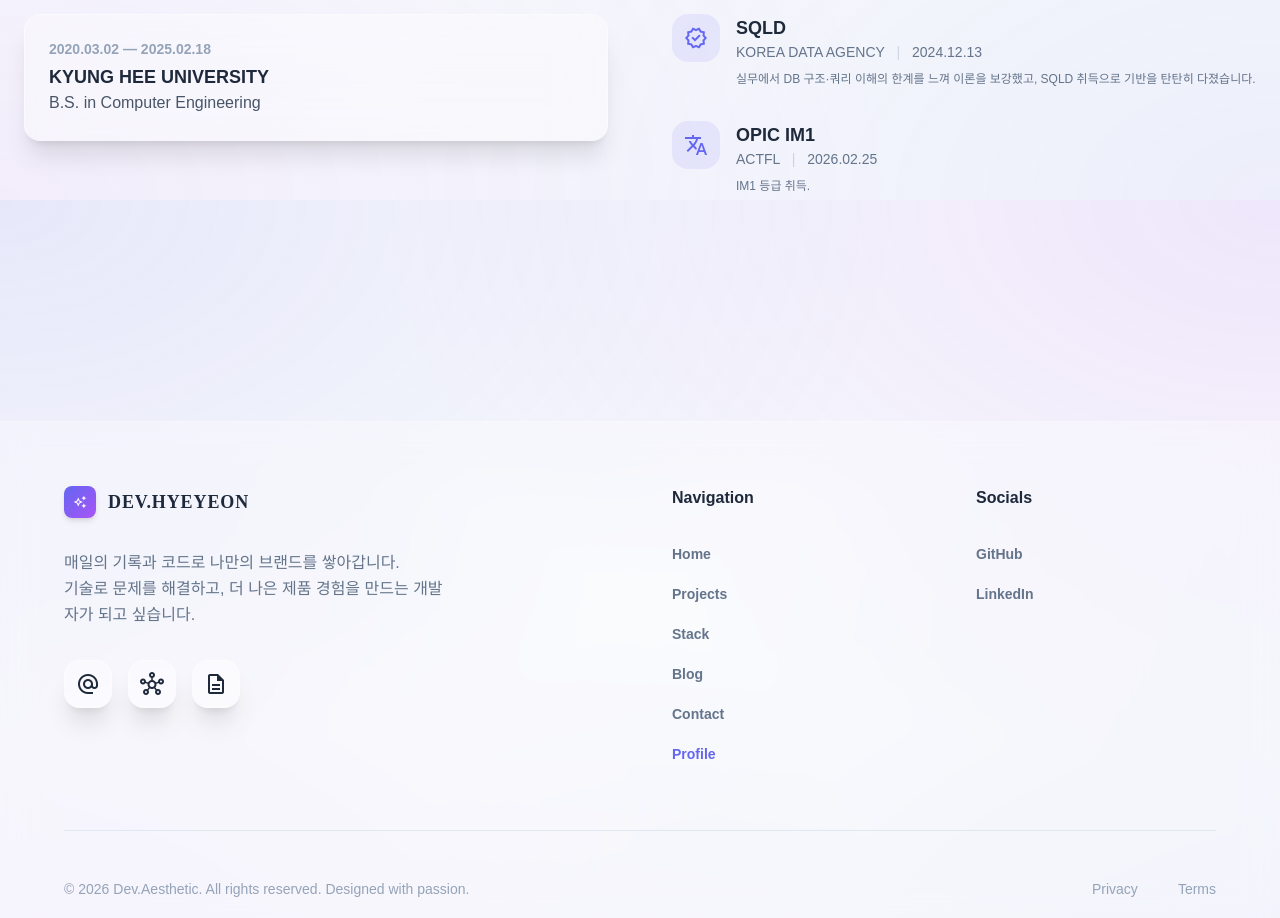
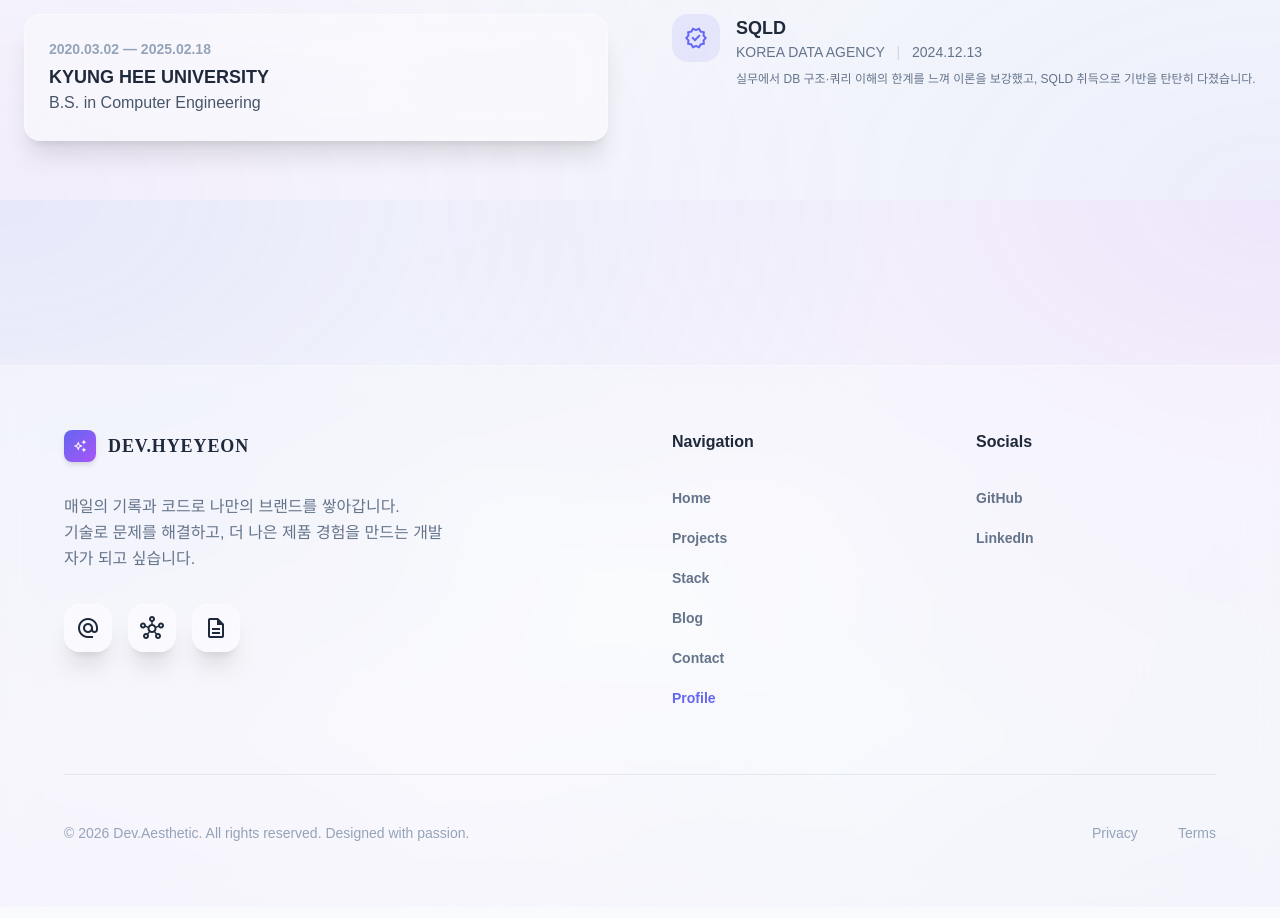
Before and after one commit to Hyeyeon-Ko/dev-portfolio, a React (Vite) app in the folder frontend/: page /profile in a window 1280 px wide. Shown: the part 1400-2318 px from the top of the page. Built offline with nearby package versions, Linux system fonts and the light colour scheme; no server answers; a web font is replaced by a local one.

Commit message:
Chore(profile): comment out OPIC cert until result confirmed

```diff
--- a/frontend/src/constants/profile/mockProfile.ts
+++ b/frontend/src/constants/profile/mockProfile.ts
@@ -123,13 +123,13 @@ export type SocialLinkItem = {
       description:
         "실무에서 DB 구조·쿼리 이해의 한계를 느껴 이론을 보강했고, SQLD 취득으로 기반을 탄탄히 다졌습니다.",
     },
-    {
-      title: "OPIC IM1",
-      issuer: "ACTFL",
-      year: "2026.02.25",
-      icon: "translate",
-      description: "IM1 등급 취득.",
-    },
+    // {
+    //   title: "OPIC IM1",
+    //   issuer: "ACTFL",
+    //   year: "2026.02.25",
+    //   icon: "translate",
+    //   description: "IM1 등급 취득.",
+    // },
   ];
 
   export const PROFILE_CTA = {
```
